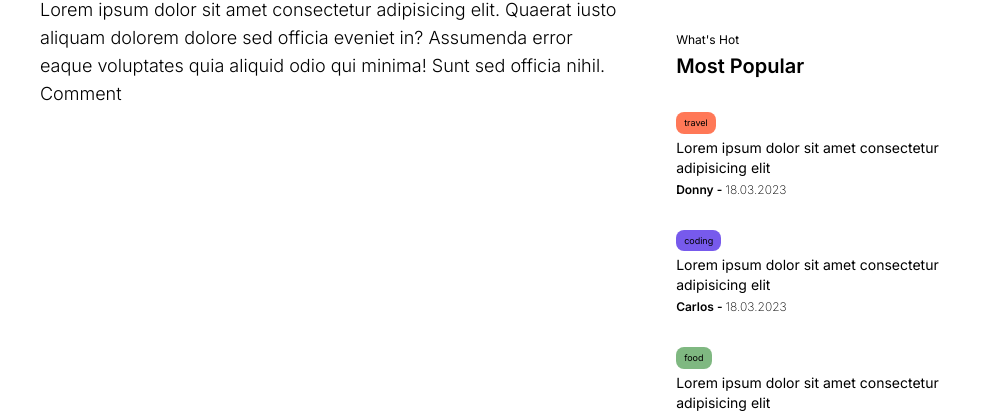
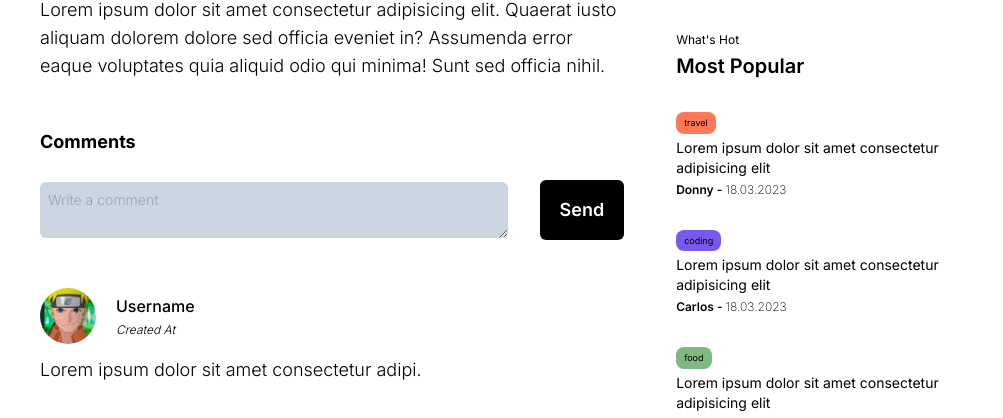
Before and after one commit to walidwazini/nextjs_dablogg, a Next.js app: page /posts/1 in a window 1280 px wide. Shown: the part 373-791 px from the top of the page, without its empty margins (136-1139 px from the left). Built offline with nearby package versions, Linux system fonts and the light colour scheme.

Commit message:
comment section

```diff
--- a/src/app/posts/[postId]/page.jsx
+++ b/src/app/posts/[postId]/page.jsx
@@ -1,6 +1,7 @@
 import React from 'react'
 import Image from 'next/image'
 import Menu from '@/components/Menu'
+import Comments from '@/components/Comments'
 
 const SinglePage = () => {
   return (
@@ -39,7 +40,7 @@
               dolore sed officia eveniet in? Assumenda error eaque voluptates quia aliquid odio qui minima! Sunt sed officia nihil.
             </p>
             <div>
-              Comment
+              <Comments />
             </div>
           </div>
         </div>
--- a/src/components/Card.jsx
+++ b/src/components/Card.jsx
@@ -16,7 +16,7 @@
           </span>
           <span className='uppercase text-orange-600 font-medium ' >{catSlug}</span>
         </div>
-        <Link href={`/`} className='hover:underline text-xl ' >
+        <Link href={`/posts/${slug}`} className='hover:underline text-xl ' >
           <h1>{title}</h1>
         </Link>
         <div className='text-sm md:text-md font-extralight dark:text-slate-200 ' >
--- a/src/components/CardList.jsx
+++ b/src/components/CardList.jsx
@@ -46,6 +46,7 @@
         {dummyPosts.map((item, i) => (
           <Card
             key={i}
+            slug={i}
             catSlug={item.catSlug}
             title={item.title}
             createdAt={item.createdAt}
--- /dev/null
+++ b/src/components/Comments.jsx
@@ -0,0 +1,58 @@
+import Image from 'next/image'
+import Link from 'next/link'
+import React from 'react'
+
+import naruto from '@/images/naruto_momento.jpg'
+
+const CommentBlock = ({ username, imgUrl, createdAt }) => {
+  return (
+    <div className="comment mb-12 ">
+      <div className="user flex items-center gap-5 mb-3 ">
+        <Image
+          // width={200} height={100}
+          className='object-cover rounded-full w-10 md:w-12 xl:w-14 aspect-square '
+          src={naruto}
+          alt='user_profile'
+        />
+        <div id="user-info" className='flex flex-col gap-1  ' >
+          <span className='text-sm md:text-base font-medium' >Username</span>
+          <span className='text-xs italic ' >Created At</span>
+        </div>
+      </div>
+      <p className='font-light text-lg ' >Lorem ipsum dolor sit amet consectetur adipi.</p>
+    </div>
+  )
+}
+
+const Comments = () => {
+  const online = true
+
+  return (
+    <div className="container mt-12 ">
+      <h1 className="title mb-6 font-bold ">Comments</h1>
+      <div className="write flex items-center justify-between gap-8 ">
+        <textarea name="comments"
+          placeholder='Write a comment'
+          id="comment"
+          className=" bg-slate-300 text-black text-sm p-2 rounded-md w-full  " />
+        <button className="px-5 py-4 bg-black dark:bg-slate-300 text-white dark:text-black font-semibold rounded-md ">
+          Send
+        </button>
+      </div>
+      {!online && (
+        <div className='mt-12 flex flex-col justify-center items-center gap-6 ' >
+          <div>Login to write comment...</div>
+          <Link className='py-2 px-3 bg-[#3378c7] rounded-md text-base ' href={'/'} >Login</Link>
+        </div>
+      )}
+      {online && (
+        <div className="comments mt-12 ">
+          <CommentBlock />
+          <CommentBlock />
+        </div>
+      )}
+    </div>
+  )
+}
+
+export default Comments
```
Also changed, not shown: src/images/naruto_momento.jpg (added).
